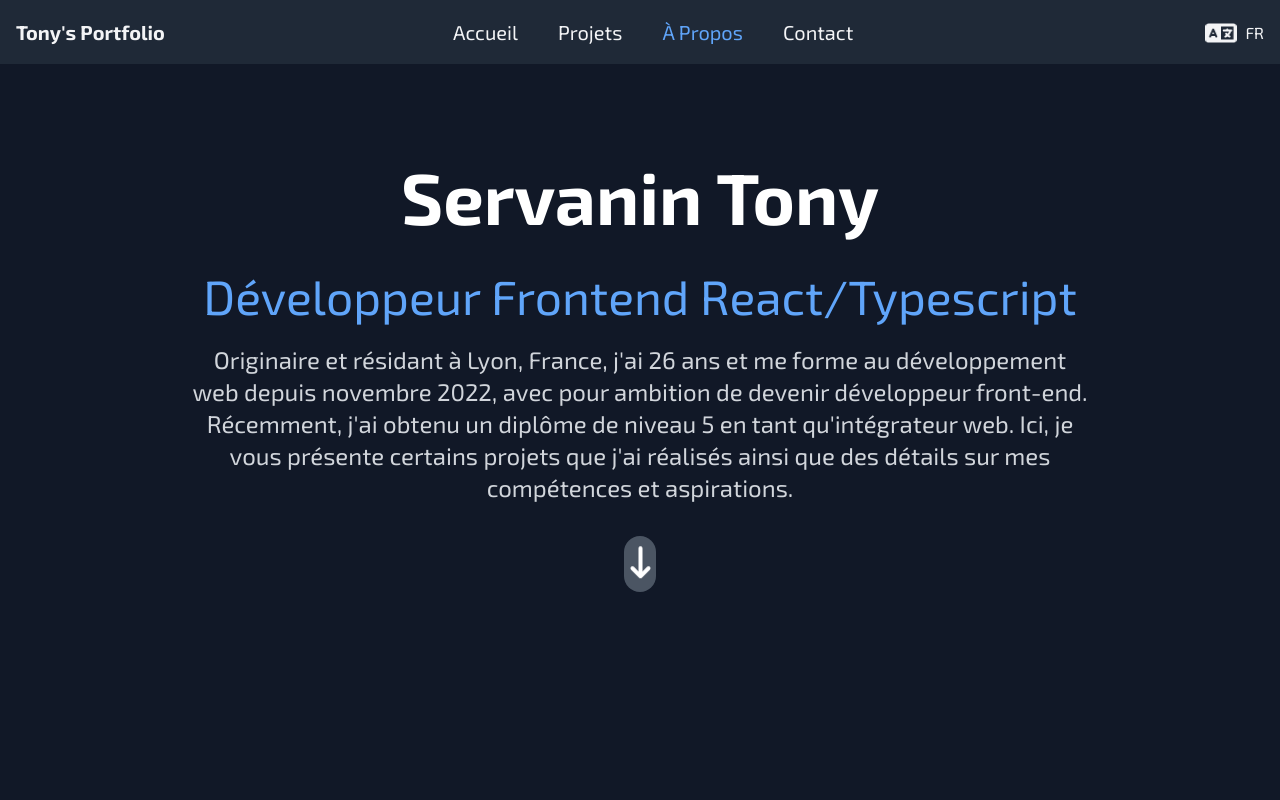
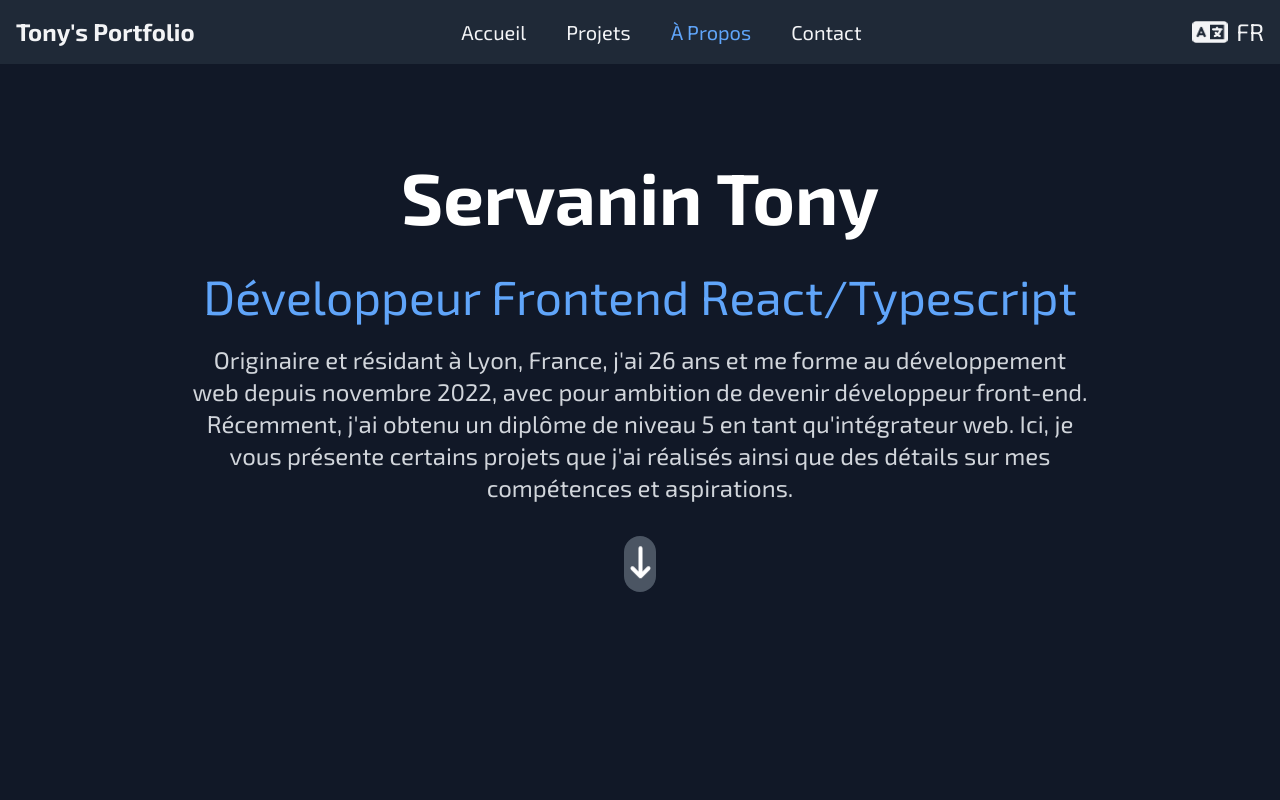
Before and after one commit to Tonysoossa/portfolio, a Next.js app: page / in a window 1280 px wide. Shown: the top 800 px of the page. Built offline with nearby package versions, Linux system fonts and the light colour scheme.

Commit message:
resizing icon and some responsive elements

```diff
--- a/components/Navbar.tsx
+++ b/components/Navbar.tsx
@@ -66,7 +66,7 @@ export default function Navbar() {
             href="https://github.com/Tonysoossa/portfolio"
             target="_blank"
             rel="noopener noreferrer"
-            className="text-xl font-bold flex items-center"
+            className="text-xl lg:text-2xl font-bold flex items-center"
           >
             Tony's Portfolio
             <FontAwesomeIcon
@@ -90,16 +90,16 @@ export default function Navbar() {
             ))}
           </div>
 
-          <div className="flex items-center space-x-4">
+          <div className="flex items-center space-x-4 text-xl lg:text-2xl">
             <button
               onClick={toggleLanguage}
-              className="duration-1000 flex items-center pt-[1px]"
+              className="duration-1000 flex items-center"
             >
               <FontAwesomeIcon
                 icon={faLanguage}
-                className="w-8 h-8 mr-2 icon-flip"
+                className="lg:w-9 w-8 h-8 mr-2 icon-flip"
               />
-              <span className="hidden md:inline">
+              <span className="hidden md:inline ">
                 {translations.nav.language}
               </span>
             </button>
```
